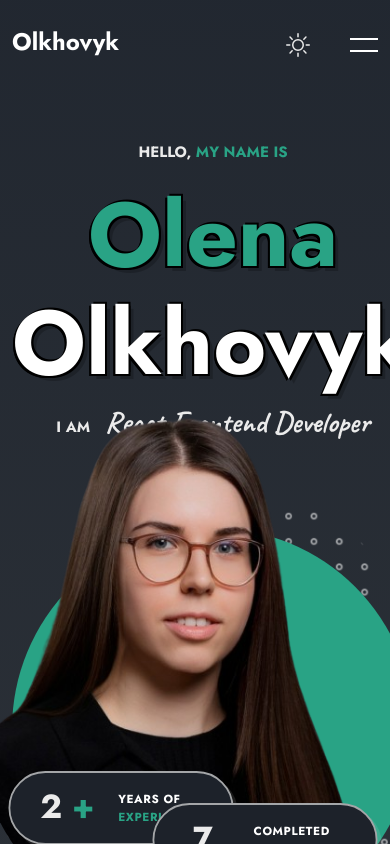
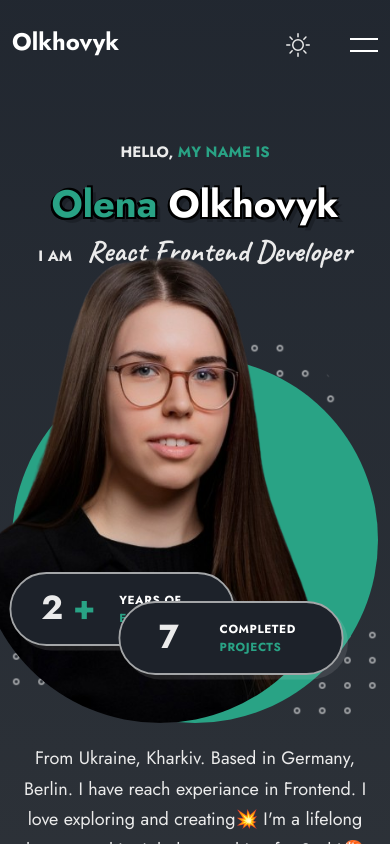
Before and after one commit to Olena-Olkhovyk/my-portfolio, a React (Create React App) app: page / in a window 390 px wide. Shown: the top 844 px of the page. Built offline with nearby package versions, Linux system fonts and the light colour scheme.

Commit message:
Change font size of the page for responsiveness

```diff
--- a/src/App.css
+++ b/src/App.css
@@ -31,8 +31,8 @@
 
   --body-font: "Jost", sans-serif;
   --second-font: "Caveat", cursive;
-  --biggest-font-size: 90px;
-  --h1-font-size: 44px;
+  --biggest-font-size: clamp(2.25rem, 1.125rem + 5.1429vw, 5.625rem);
+  --h1-font-size: clamp(1.75rem, 1.4167rem + 1.5238vw, 2.75rem);
   --h2-font-size: 30px;
   --h3-font-size: 28px;
   --h4-font-size: 24px;
```
